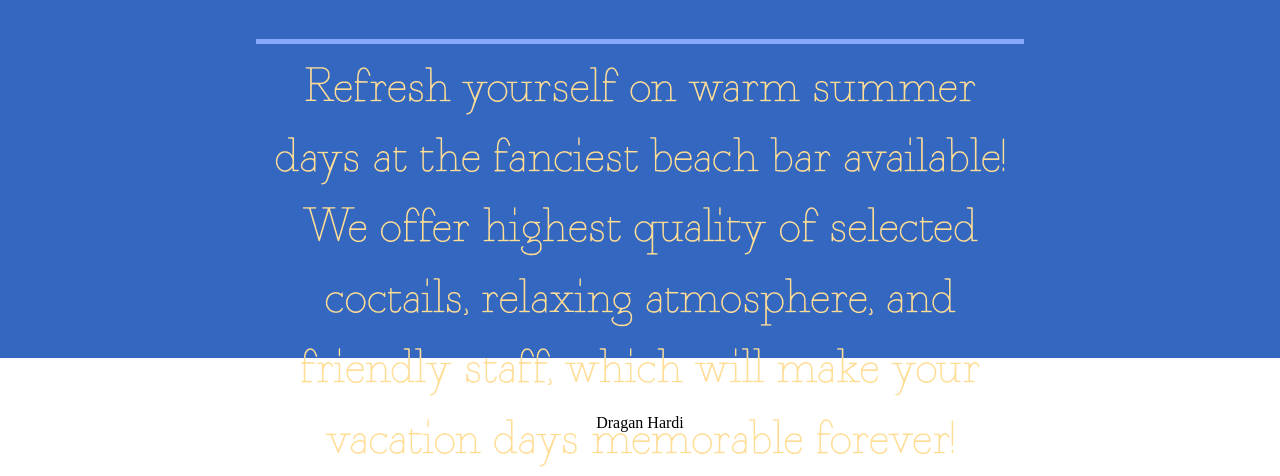
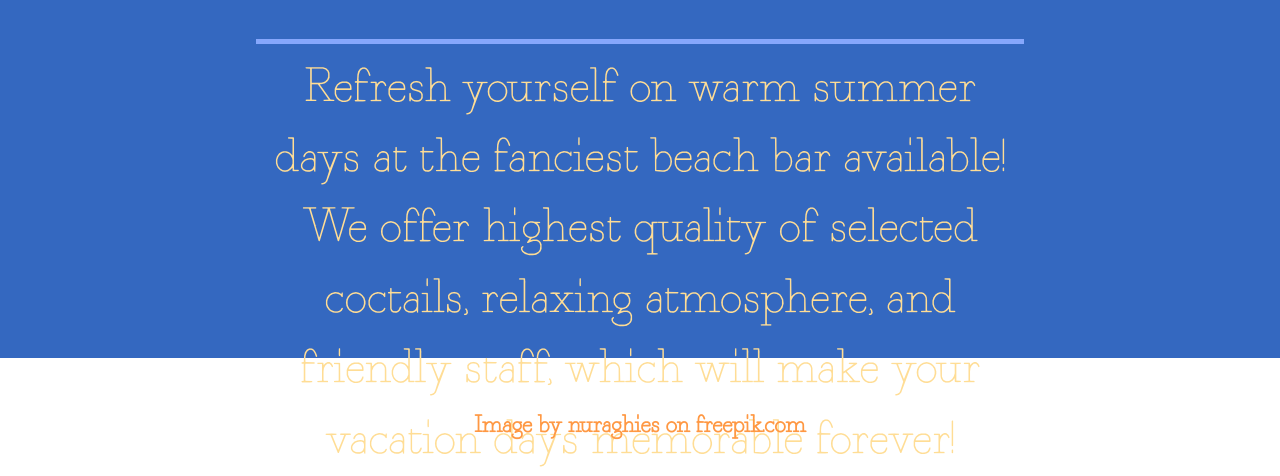
Before and after one commit to Lucidifier/TOP-restaurant_page, a website built with webpack: page src/index.html in a window 1280 px wide. Shown: the part 442-918 px from the top of the page. Built offline with nearby package versions, Linux system fonts and the light colour scheme.

Commit message:
add footer styling

```diff
--- a/src/index.html
+++ b/src/index.html
@@ -15,7 +15,7 @@
       </nav>
     </header>
     <div id="content"></div>
-    <footer>Dragan Hardi</footer>
+    <footer>Image by nuraghies on freepik.com</footer>
   </div>
 </body>
 </html>
--- a/src/styles/style.css
+++ b/src/styles/style.css
@@ -98,6 +98,10 @@ body {
 
 .container footer {
   flex: 0 0 3%;
+  color: var(--first_color);
+  font-family: 'text-font', monospace;
+  font-size: var(--button_font);
+  font-weight: bold;
 }
 
 /* HOME */
@@ -238,7 +242,7 @@ body {
 #contactContainerElement {
   display: flex;
   flex-direction: column;
-  gap: 2ch;
+  gap: 1ch;
   justify-content: center;
   align-items: center;
 }
```
